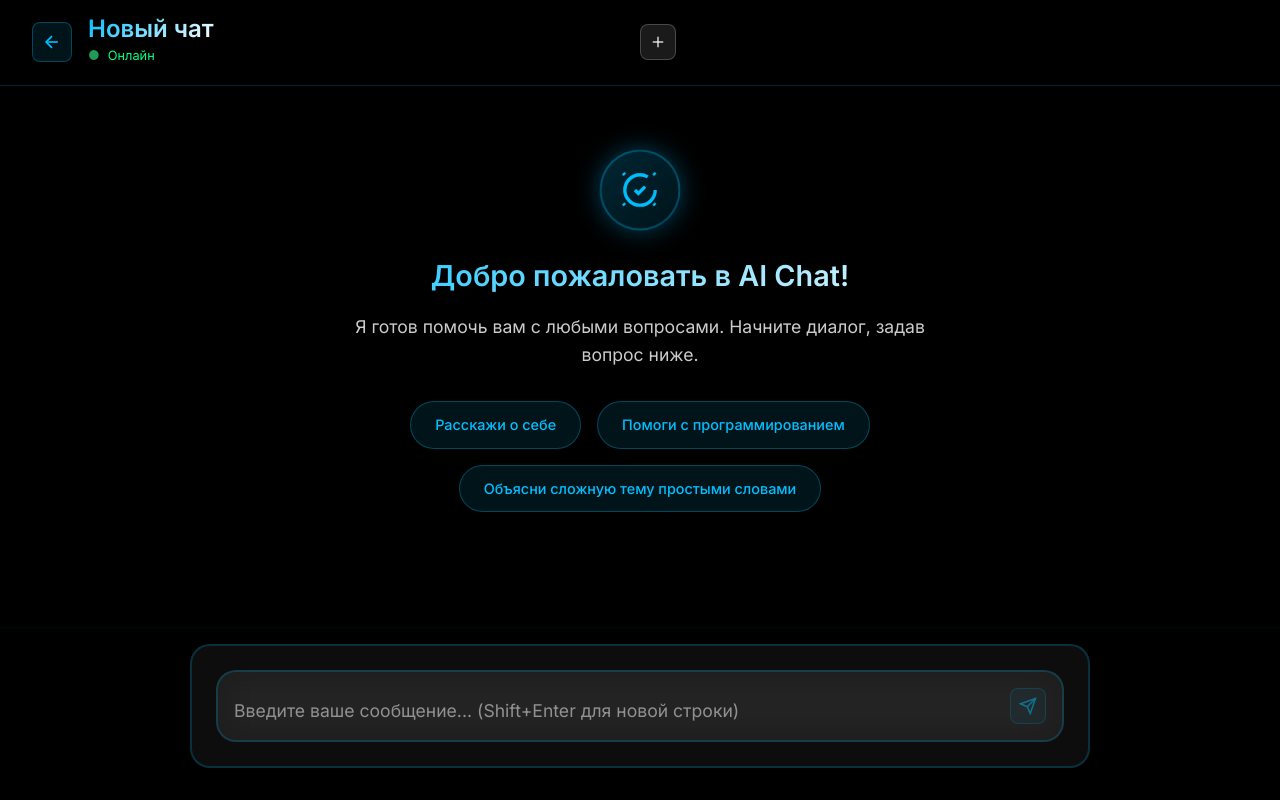
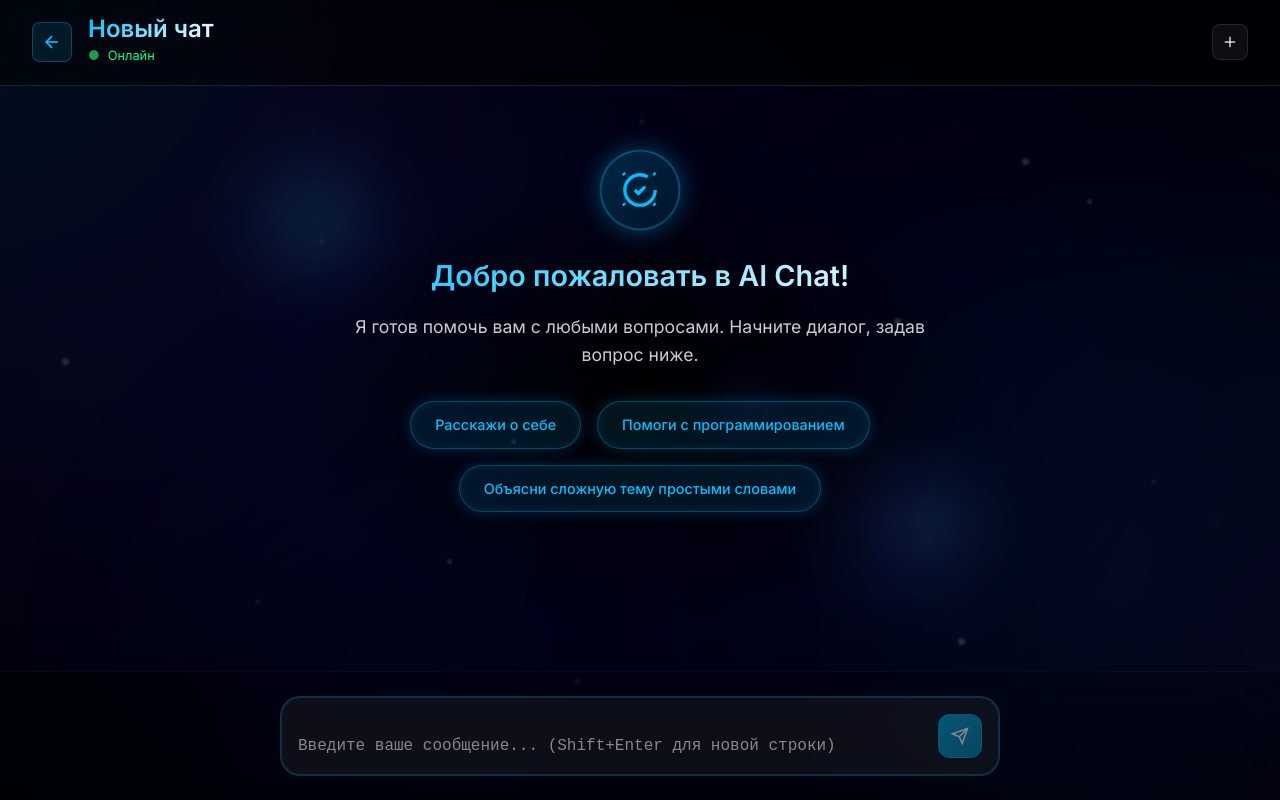
Before and after one commit to AlihanSDev/llm-chat-interface, a React (Vite) app: page /chat in a window 1280 px wide. Built offline with nearby package versions, Linux system fonts and the light colour scheme; no server answers.

Commit message:
redesign AI chat interface and interface improvement

```diff
--- a/src/components/Message.jsx
+++ b/src/components/Message.jsx
@@ -1,4 +1,5 @@
-// УБЕДИСЬ что Message.jsx имеет такой код:
+// ТУТ ИЗ-ЗА ТЕБЯ БЫЛА ОШИБКА! НЕ ТРОГАЙ КОД! НЕ ТРОГАЙ ПРОШУ
+// Я ДЛЯ КОГО КОММЕНТЫ ОСТАВЛЯЮ
 import React from 'react';
 
 const Message = ({ message }) => {
@@ -8,7 +9,6 @@ const Message = ({ message }) => {
   const handleCopy = async () => {
     try {
       await navigator.clipboard.writeText(message.content);
-      // Можно добавить toast уведомление скоро
       console.log('Текст скопирован!');
     } catch (err) {
       console.error('Ошибка копирования:', err);
@@ -24,9 +24,9 @@ const Message = ({ message }) => {
 
   return (
     <div className={`message ${isUser ? 'user' : 'assistant'} ${isError ? 'error' : ''}`}>
-      <div className="message-avatar">
+      <div className={`message-avatar ${isUser ? 'user-avatar' : ''}`}>
         {isUser ? (
-          <svg width="20" height="20" viewBox="0 0 24 24" fill="none" stroke="currentColor" strokeWidth="2">
+          <svg width="20" height="20" viewBox="0 0 24 24" fill="none" stroke="currentColor" strokeWidth="2" className="user-icon">
             <path d="M20 21v-2a4 4 0 0 0-4-4H8a4 4 0 0 0-4 4v2"/>
             <circle cx="12" cy="7" r="4"/>
           </svg>
--- a/src/components/MessageList.jsx
+++ b/src/components/MessageList.jsx
@@ -3,14 +3,14 @@ import Message from './Message';
 
 const MessageList = ({ messages }) => {
   return (
-    <div className="messages-container">
+    <>
       {messages.map((message, index) => (
         <Message
           key={index}
           message={message}
         />
       ))}
-    </div>
+    </>
   );
 };
 
--- a/src/components/pages/ChatPage.jsx
+++ b/src/components/pages/ChatPage.jsx
@@ -1,9 +1,53 @@
-import React from 'react';
+import React, { useEffect } from 'react';
 import Chat from '../Chat';
+import BackgroundEffects from '../common/BackgroundEffects';
+import '../../styles/style.css';
 import '../../styles/chat.css';
 
 const ChatPage = () => {
-  return <Chat />;
+  useEffect(() => {
+    setTimeout(() => {
+      document.body.classList.add('loaded');
+      document.querySelectorAll('.input-section, .examples-section').forEach((el, index) => {
+        setTimeout(() => {
+          el.classList.add('content-loaded');
+        }, index * 200);
+      });
+    }, 100);
+  }, []);
+
+  return (
+    <div className="main-container">
+      <BackgroundEffects />
+
+      <input
+        type="password"
+        autoComplete="off"
+        style={{
+          position: 'absolute',
+          left: '-10000px',
+          opacity: 0,
+          height: 0,
+          width: 0,
+        }}
+        tabIndex="-1"
+      />
+      <input
+        type="text"
+        autoComplete="off"
+        style={{
+          position: 'absolute',
+          left: '-10000px',
+          opacity: 0,
+          height: 0,
+          width: 0,
+        }}
+        tabIndex="-1"
+      />
+
+      <Chat />
+    </div>
+  );
 };
 
 export default ChatPage;
--- a/src/styles/chat.css
+++ b/src/styles/chat.css
@@ -4,8 +4,7 @@
     flex-direction: column;
     height: 100vh;
     width: 100vw;
-    background: rgba(0, 0, 0, 0.2);
-    backdrop-filter: blur(20px);
+    background: transparent;
     position: relative;
     margin: 0;
     padding: 0;
@@ -83,7 +82,10 @@
 
 .header-right {
     display: flex;
-    gap: 0.5rem;
+    gap: 1rem;
+    align-items: center;
+    justify-content: flex-end;
+    flex: 1;
 }
 
 .chat-action-btn {
@@ -116,9 +118,12 @@
 }
 
 .messages-container {
-    max-width: 900px;
+    max-width: 720px;
     margin: 0 auto;
     padding: 0 1.5rem;
+    display: flex;
+    flex-direction: column;
+    box-sizing: border-box;
 }
 
 /* Приветственное сообщение */
@@ -193,21 +198,25 @@
     transition: all 0.3s ease;
     font-size: 0.9rem;
     font-weight: 500;
+    box-shadow: 0 0 15px rgba(0, 191, 255, 0.2), inset 0 0 10px rgba(0, 191, 255, 0.1);
 }
 
 .chip:hover {
     background: rgba(0, 191, 255, 0.2);
     border-color: rgba(0, 191, 255, 0.5);
-    box-shadow: 0 0 20px rgba(0, 191, 255, 0.3);
+    box-shadow: 0 0 25px rgba(0, 191, 255, 0.4), inset 0 0 15px rgba(0, 191, 255, 0.15);
     transform: translateY(-2px);
 }
 
 /* Сообщения */
 .message {
-  display: flex;
-  gap: 1rem;
-  margin-bottom: 1.5rem;
-  max-width: 80%;
+    display: flex;
+    gap: 1rem;
+    margin-bottom: 1.5rem;
+    width: 100%;
+    max-width: 100%;
+    align-items: flex-end;
+    box-sizing: border-box;
 }
 
 @keyframes messageSlideIn {
@@ -222,12 +231,10 @@
 }
 
 .message.user {
-  margin-left: auto;
-  flex-direction: row-reverse;
+    justify-content: flex-end;
 }
 
 .message.assistant {
-    flex-direction: row;
     justify-content: flex-start;
 }
 
@@ -239,13 +246,17 @@
     align-items: center;
     justify-content: center;
     flex-shrink: 0;
-    margin: 0 1rem;
     position: relative;
 }
 
 .message.user .message-avatar {
-  background: rgba(0, 191, 255, 0.2);
-  border: 1px solid rgba(0, 191, 255, 0.4);
+    background: linear-gradient(135deg, rgba(255, 255, 255, 0.2), rgba(255, 255, 255, 0.1));
+    border: 2px solid rgba(255, 255, 255, 0.3);
+    color: #ffffff;
+}
+
+.message.user .message-avatar .user-icon {
+    color: #00bfff;
 }
 
 .message.assistant .message-avatar {
@@ -263,7 +274,13 @@
     padding: 1rem 1.25rem;
     position: relative;
     backdrop-filter: blur(10px);
+    word-wrap: break-word;
 }
+
+.message.user .message-avatar { order: 2; }
+.message.user .message-content { order: 1; }
+.message.assistant .message-avatar { order: 1; }
+.message.assistant .message-content { order: 2; }
 
 .message.user .message-content {
     background: rgba(0, 191, 255, 0.15);
@@ -309,7 +326,7 @@
     align-items: center;
     gap: 1rem;
     padding: 1rem 1.5rem;
-    max-width: 900px;
+    max-width: 720px;
     margin: 0 auto;
     animation: messageSlideIn 0.5s ease;
 }
@@ -374,7 +391,7 @@
 }
 
 .chat-input-container {
-    max-width: 900px;
+    max-width: 720px;
     margin: 0 auto;
 }
 
--- a/src/styles/style.css
+++ b/src/styles/style.css
@@ -2188,11 +2188,6 @@ body.loaded .examples-section {
   transition: all 0.3s ease;
 }
 
-.chat-action-btn:hover {
-  background: rgba(0, 191, 255, 0.2);
-  border-color: rgba(0, 191, 255, 0.5);
-  color: #00bfff;
-}
 /* То что выше не трогать! */
 
 /* Область сообщений */
@@ -2204,12 +2199,7 @@ body.loaded .examples-section {
   flex-direction: column;
 }
 
-.messages-container {
-  flex: 1;
-  display: flex;
-  flex-direction: column;
-  gap: 1rem;
-}
+
 
 /* Приветственное сообщение */
 /*.welcome-message {
@@ -2260,12 +2250,7 @@ body.loaded .examples-section {
   font-size: 0.9rem;
 }*/
 
-.chip:hover {
-  background: rgba(0, 191, 255, 0.2);
-  border-color: rgba(0, 191, 255, 0.5);
-  transform: translateY(-2px);
-  box-shadow: 0 5px 15px rgba(0, 191, 255, 0.2);
-}
+
 
 /* Сообщения */
 /*.message {
@@ -2280,9 +2265,7 @@ body.loaded .examples-section {
   flex-direction: row-reverse;
 }*/
 
-.message.assistant {
-  margin-right: auto;
-}
+
 
 /*.message-avatar {
   width: 40px;
@@ -2321,11 +2304,6 @@ body.loaded .examples-section {
   transition: all 0.2s ease;
 }*/
 
-.copy-btn:hover {
-  background: rgba(0, 191, 255, 0.2);
-  color: #00bfff;
-}
-
 .message-text {
   color: #ffffff;
   line-height: 1.5;
@@ -2361,10 +2339,10 @@ body.loaded .examples-section {
   border: 1px solid rgba(138, 43, 226, 0.4);
 }*/
 
-.typing-dots {
+/*.typing-dots {
   display: flex;
   gap: 4px;
-}
+}*/
 
 .typing-dots span {
   width: 8px;
@@ -2399,31 +2377,31 @@ body.loaded .examples-section {
 }
 
 /* Поле ввода */
-.chat-input-section {
+/*.chat-input-section {
   padding: 1rem 2rem 2rem;
-}
-
-.chat-input-container {
+}*/
+
+/*.chat-input-container {
   background: rgba(255, 255, 255, 0.05);
   border: 2px solid rgba(0, 191, 255, 0.2);
   border-radius: 20px;
   padding: 1.5rem;
   transition: all 0.3s ease;
   backdrop-filter: blur(20px);
-}
-
-.chat-input-container:focus-within {
+}*/
+
+/*.chat-input-container:focus-within {
   border-color: rgba(0, 191, 255, 0.5);
   box-shadow: 0 0 25px rgba(0, 191, 255, 0.3);
-}
-
-.chat-input-wrapper {
+}*/
+
+/*.chat-input-wrapper {
   display: flex;
   align-items: flex-end;
   gap: 1rem;
-}
-
-.chat-message-input {
+}*/
+
+/*.chat-message-input {
   flex: 1;
   background: transparent;
   border: none;
@@ -2434,16 +2412,16 @@ body.loaded .examples-section {
   min-height: 24px;
   max-height: 120px;
   font-family: inherit;
-}
-
-.chat-message-input::placeholder {
+}*/
+
+/*.chat-message-input::placeholder {
   color: rgba(255, 255, 255, 0.5);
-}
-
-.chat-input-actions {
+}*/
+
+/*.chat-input-actions {
   display: flex;
   gap: 0.5rem;
-}
+}*/
 
 .chat-send-btn {
   background: rgba(0, 191, 255, 0.1);
```
